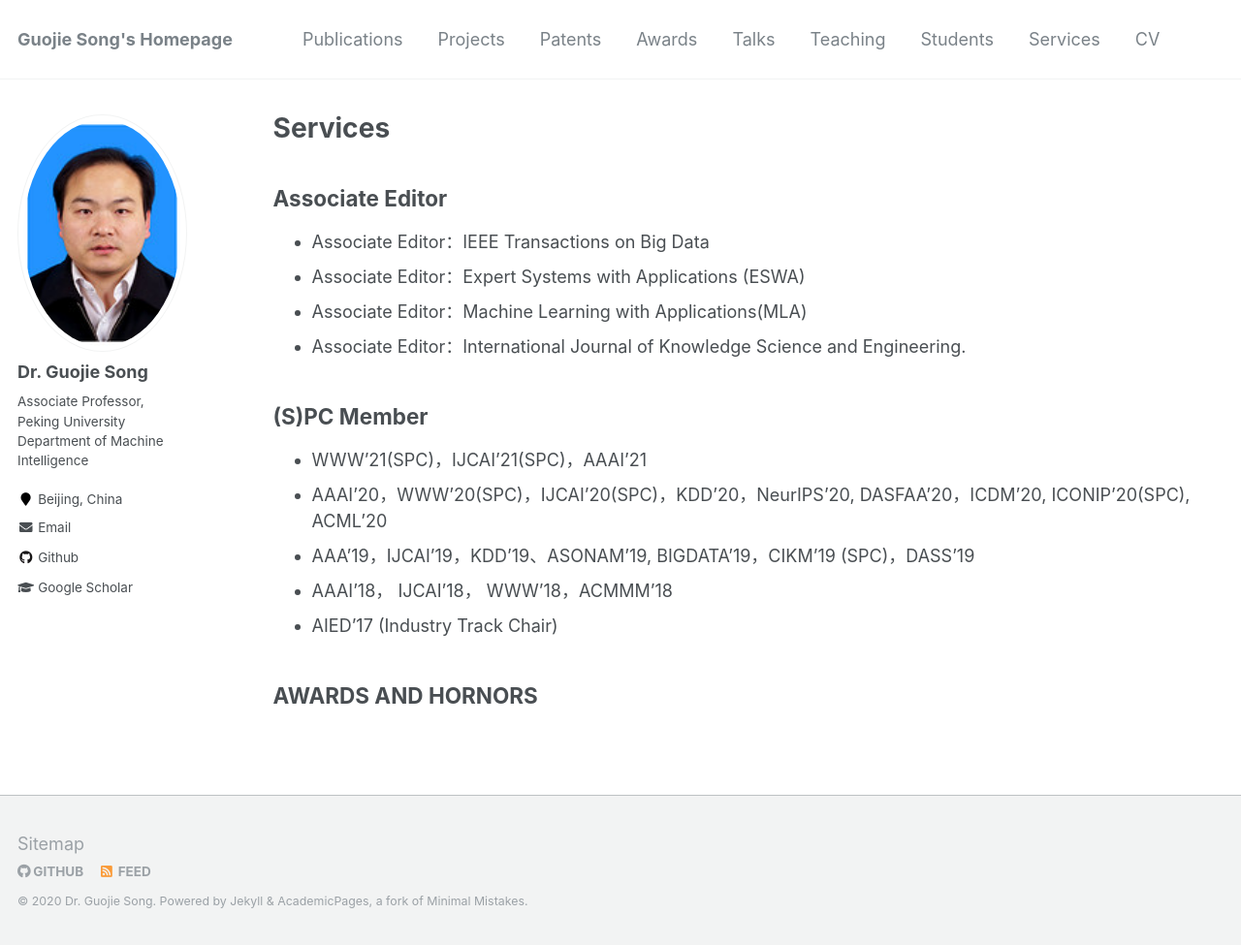
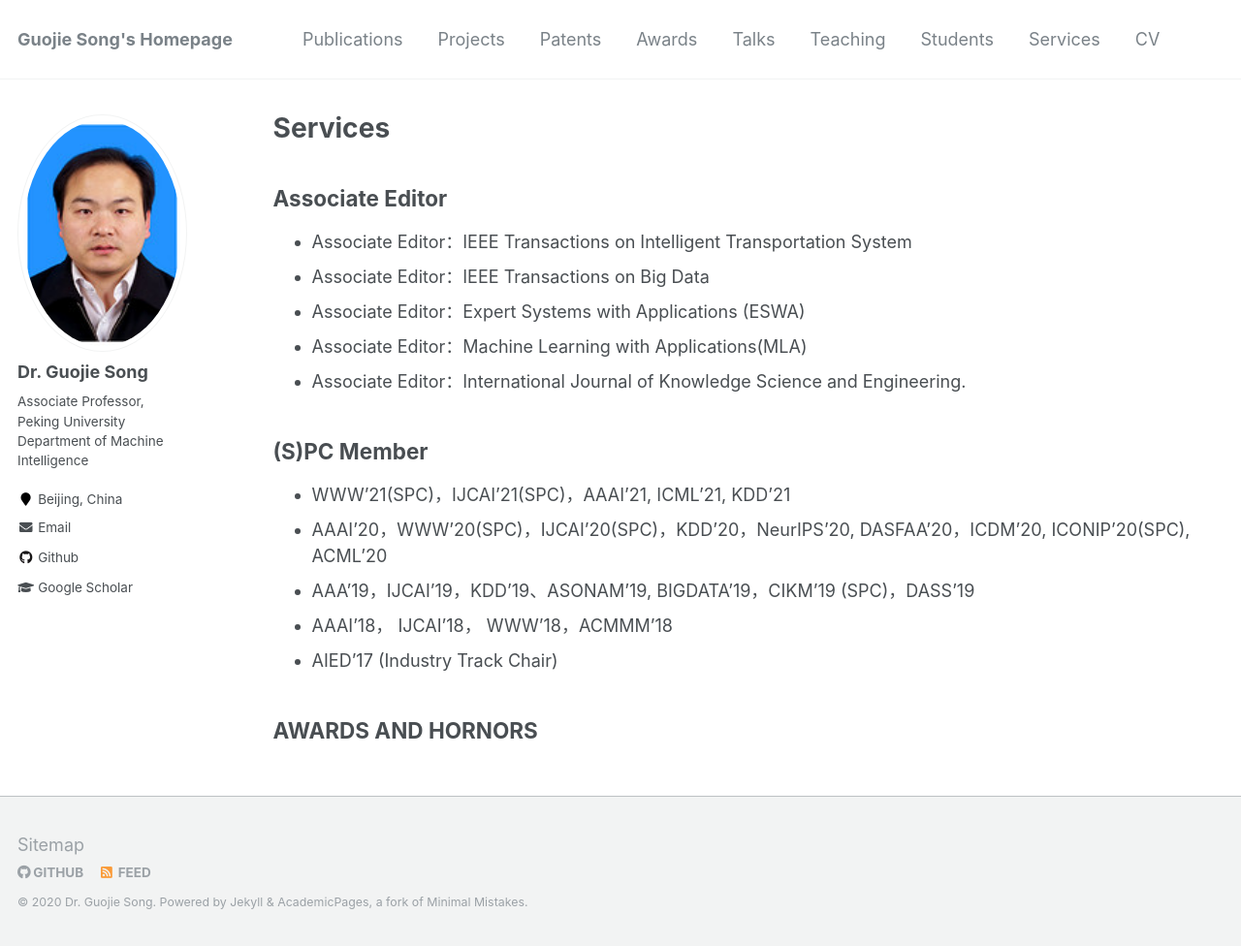
Before and after one commit to gjsong-pku/gjsong-pku.github.io, a Jekyll site: the page built from _pages/services.md, in a window 1280 px wide and 976 px high. Shown: the whole window at 97% size. Built offline with Jekyll 4.4.1, drawn with Linux system fonts in a browser that asks for light colours.

Commit message:
Update services.md

```diff
--- a/_pages/services.md
+++ b/_pages/services.md
@@ -5,6 +5,7 @@ permalink: /services/
 ---
 
 ## Associate Editor
++ Associate  Editor：IEEE Transactions on Intelligent Transportation System
 +	Associate  Editor：IEEE Transactions on Big Data
 +	Associate  Editor：Expert Systems with Applications (ESWA)
 +	Associate  Editor：Machine Learning with Applications(MLA)
@@ -13,7 +14,7 @@ permalink: /services/
 
 ## (S)PC Member
 
-+	WWW'21(SPC)，IJCAI'21(SPC)，AAAI'21
++	WWW'21(SPC)，IJCAI'21(SPC)，AAAI'21, ICML'21, KDD'21
 +	AAAI'20，WWW'20(SPC)，IJCAI'20(SPC)，KDD'20，NeurIPS'20, DASFAA'20，ICDM'20, ICONIP'20(SPC), ACML'20
 +	AAA'19，IJCAI'19，KDD'19、ASONAM'19, BIGDATA'19，CIKM'19 (SPC)，DASS'19
 +	AAAI'18， IJCAI'18， WWW'18，ACMMM'18
```
